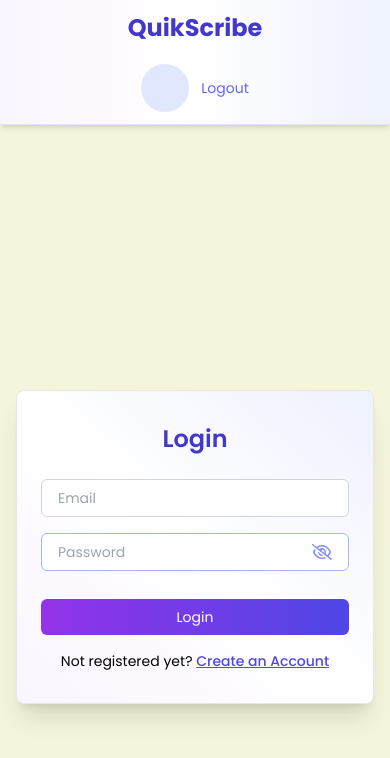
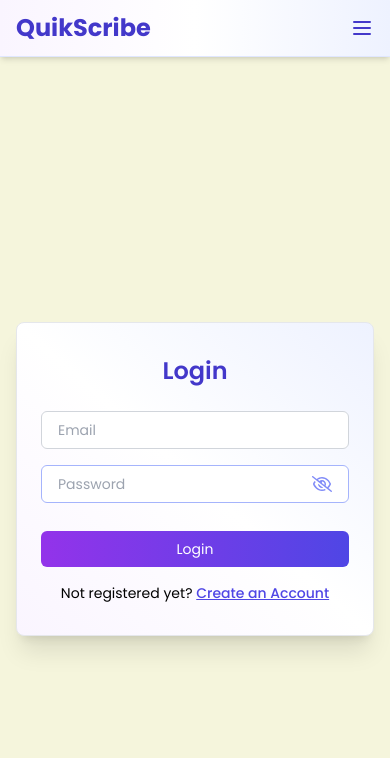
Before and after one commit to Aadarsh-max/QuickScribe, a React (Vite) app: page /login in a window 390 px wide. Shown: the top 758 px of the page. Built offline with nearby package versions, Linux system fonts and the light colour scheme.

Commit message:
Made navbar changes

```diff
--- a/src/components/NavigationBar/Navbar.jsx
+++ b/src/components/NavigationBar/Navbar.jsx
@@ -5,6 +5,7 @@
 
 const Navbar = ({ userInfo, onSearchNote, handleClearSearch }) => {
     const [searchQuery, setSearchQuery] = useState("");
+    const [isMenuOpen, setIsMenuOpen] = useState(false);
     const navigate = useNavigate();
     const location = useLocation();
 
@@ -28,13 +29,36 @@
     const hideSearchOn = ["/login", "/signUp"];
     const shouldShowSearchBar = !hideSearchOn.includes(location.pathname);
 
+    const toggleMenu = () => {
+        setIsMenuOpen(!isMenuOpen);
+    };
+
     return (
         <div className="bg-gradient-to-r from-purple-50 via-white to-indigo-50 px-4 sm:px-6 py-3 shadow-md border-b border-indigo-100">
-            <div className="flex flex-col sm:flex-row items-center sm:justify-between gap-3 sm:gap-0">
+            <div className="flex flex-col md:flex-row items-center w-full">
+                <div className="flex justify-between items-center w-full md:w-auto">
                     <h2 className="text-2xl font-bold text-indigo-700">QuikScribe</h2>
 
+                    {/* Hamburger menu for mobile */}
+                    <button
+                        className="md:hidden focus:outline-none"
+                        onClick={toggleMenu}
+                        aria-label="Toggle menu"
+                    >
+                        <svg className="w-6 h-6 text-indigo-700" fill="none" stroke="currentColor" viewBox="0 0 24 24" xmlns="http://www.w3.org/2000/svg">
+                            {isMenuOpen ? (
+                                <path strokeLinecap="round" strokeLinejoin="round" strokeWidth="2" d="M6 18L18 6M6 6l12 12"></path>
+                            ) : (
+                                <path strokeLinecap="round" strokeLinejoin="round" strokeWidth="2" d="M4 6h16M4 12h16M4 18h16"></path>
+                            )}
+                        </svg>
+                    </button>
+                </div>
+
+                {/* Mobile menu */}
+                <div className={`flex flex-col md:flex-row md:items-center w-full md:justify-between mt-3 md:mt-0 ${isMenuOpen ? 'block' : 'hidden md:flex'}`}>
                     {shouldShowSearchBar && (
-                    <div className="w-full sm:w-auto">
+                        <div className="w-full md:w-auto md:mx-4 mb-3 md:mb-0">
                             <SearchBar
                                 value={searchQuery}
                                 onChange={({ target }) => setSearchQuery(target.value)}
@@ -44,8 +68,9 @@
                         </div>
                     )}
 
-                <div className="mt-2 sm:mt-0">
+                    <div className="mt-3 md:mt-0">
                         <Profile userInfo={userInfo} onLogout={onLogout} />
+                    </div>
                 </div>
             </div>
         </div>
```
Lines whose indentation alone changed are shown as unchanged.
